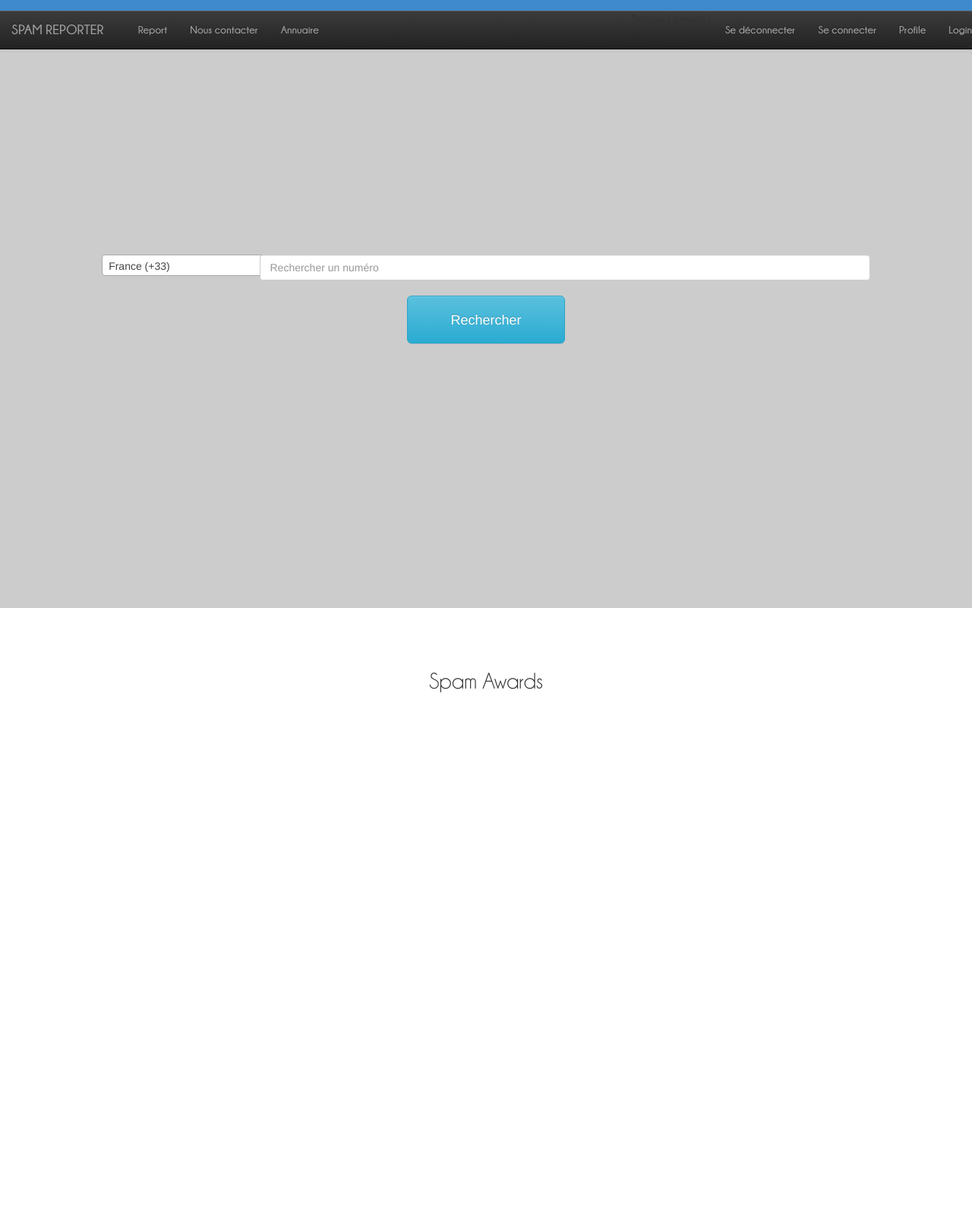
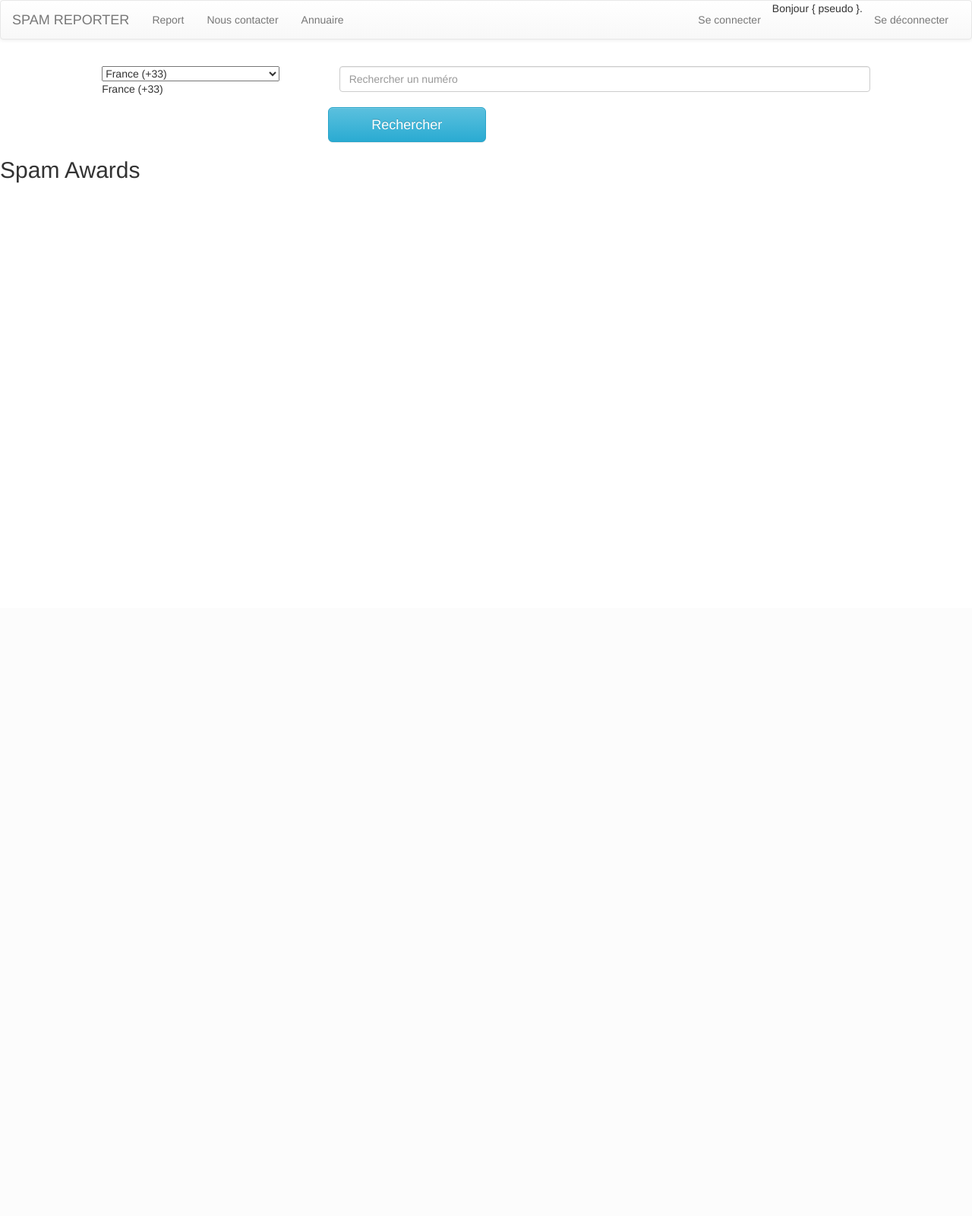
Before and after one commit to MUCHZER/SpamReporter, a PHP site: template view/index.twig in a window 1280 px wide. Shown: the whole page at 76% size. After the commit the page ends 241 px from the top, so only its background shows below. Run offline with PHP 8.4, Linux system fonts and the light colour scheme; the template is opened without the code that fills it, so the values that code supplies are empty; some libraries are stand-ins or nearby versions.

Commit message:
try to commit again back debug
Signed-off-by: Stéphane <stephane.d@codeur.online>

```diff
--- a/view/box.twig
+++ b/view/box.twig
@@ -1,5 +1,6 @@
 
 {% for item in results %}
+
 
 <div class="col-xs-12 col-sm-6 col-md-3">
 	<div class="panel panel-primary ">
@@ -13,7 +14,7 @@
 			</ul>
 
 			<h4>Nature: </h4>
-				<p class="panel-text">{{ item.resume }}</p>
+				<p>{{ item.resume }}</p>
 
 				<span class="text-right"><a href="report/{{ item.prim_key }}/fiche.html">En savoir plus</a></span>
 		</div>
--- a/view/css/style.css
+++ b/view/css/style.css
@@ -1,93 +1,11 @@
-
-@font-face {
-    font-family: 'champagne__limousinesBdIt';
-    src: url('../fonts/champagne__limousines_bold_italic-webfont.woff2') format('woff2'),
-         url('../fonts/champagne__limousines_bold_italic-webfont.woff') format('woff');
-    font-weight: normal;
-    font-style: normal;
+.centered{
+margin:auto 0;
 
 }
-
-@font-face {
-    font-family: 'champagne__limousinesbold';
-    src: url('../fonts/champagne__limousines_bold-webfont.woff2') format('woff2'),
-         url('../fonts/champagne__limousines_bold-webfont.woff') format('woff');
-    font-weight: normal;
-    font-style: normal;
-
-}
-
-@font-face {
-    font-family: 'champagne__limousinesitalic';
-    src: url('../fonts/champagne__limousines_italic-webfont.woff2') format('woff2'),
-         url('../fonts/champagne__limousines_italic-webfont.woff') format('woff');
-    font-weight: normal;
-    font-style: normal;
-
-}
-
-
-
-
-@font-face {
-    font-family: 'champagne__limousinesregular';
-    src: url('../fonts/champagne__limousines-webfont.woff2') format('woff2'),
-         url('../fonts/champagne__limousines-webfont.woff') format('woff');
-    font-weight: normal;
-    font-style: normal;
-
-}
-
-h2{
-font-family: 'champagne__limousinesregular';
-
-}
-
-
-.navbar{
-    border-top: 1em solid #3e8acc;
-    font-family: 'champagne__limousinesbold';
-}
-.section2 .container-fluid{
-    padding-left: 8%;
-    padding-right: 8%;
-
-}
-
 .list-inline{
     font-size: 0.8em;
 
 }
 .panel-body{
-    min-height:12em;
-    max-height:12em;
     padding: 1px 15px ;
-    overflow:visible;
 }
-.panel-text{
-    max-height: 4em;
-    min-height: 4em;
-    overflow: hidden;
-}
-.section1{
-    background-color: #cccccc;
-    min-height: 100vh;
-
-
-}
-.section1 button{
-height: 3.5em;
-
-}
-.section2{
-    min-height: 100vh;
-}
-.section2 h2 {
-padding:2em 0;
-}
-
-
-.centered{
-padding-top: 40vh;
-
-}
--- a/view/foot.twig
+++ b/view/foot.twig
@@ -1,5 +1,6 @@
 </body>
-<script src="https://ajax.googleapis.com/ajax/libs/jquery/3.1.0/jquery.min.js"></script>
+
+<script src="https://ajax.googleapis.com/ajax/libs/jquery/2.2.4/jquery.min.js"></script>
 <script src="view/js/search.js"></script>
 <script src="view/dist/js/select2.min.js"></script>
 <script src="https://maxcdn.bootstrapcdn.com/bootstrap/3.3.7/js/bootstrap.min.js" integrity="sha384-Tc5IQib027qvyjSMfHjOMaLkfuWVxZxUPnCJA7l2mCWNIpG9mGCD8wGNIcPD7Txa" crossorigin="anonymous"></script>
@@ -7,7 +8,6 @@
     $(document).ready(function()
     {
         $(".js-example-basic-single").select2();
-
     });
 </script>
 </html>
--- a/view/head.twig
+++ b/view/head.twig
@@ -6,9 +6,7 @@
     <title>SpamRepoter</title>
     <link rel="stylesheet" href="https://maxcdn.bootstrapcdn.com/bootstrap/3.3.7/css/bootstrap.min.css" integrity="sha384-BVYiiSIFeK1dGmJRAkycuHAHRg32OmUcww7on3RYdg4Va+PmSTsz/K68vbdEjh4u" crossorigin="anonymous">
     <link rel="stylesheet" href="https://maxcdn.bootstrapcdn.com/bootstrap/3.3.7/css/bootstrap-theme.min.css" integrity="sha384-rHyoN1iRsVXV4nD0JutlnGaslCJuC7uwjduW9SVrLvRYooPp2bWYgmgJQIXwl/Sp" crossorigin="anonymous">
-    <link rel="stylesheet" href="view/dist/css/select2.min.css">
     <link rel="stylesheet" href="view/css/style.css" type="text/css">
-
 </head>
 
 <body>
--- a/view/index.twig
+++ b/view/index.twig
@@ -1,20 +1,10 @@
 {% include 'head.twig' %}
 {% include 'navbar.twig' %}
-  <section class="section1">
-
+  <section>
       {%  include 'search.twig' %}
   </section>
-  <section class="section2 col-xs-12">
-   <div class="container">
-
-    <h2 class="text-center">Spam Awards</h2>
-    </div>
-
-    <div class="row container-fluid">
-
+  <section>
+    <h2>Spam Awards</h2>
       {% include 'box.twig' %}
-
-
-          </div>
   </section>
  {% include 'foot.twig' %}
--- a/view/indicatifs.html
+++ b/view/indicatifs.html
@@ -1,6 +1,5 @@
-
- <select class="js-example-basic-single" name="country" >
-          <option data-countryCode="FR" value="33">France (+33)</option>
+ <select class=" js-example-basic-single " name="country">
+          <option data-countryCode="FR" value="33" selected>France (+33)</option>
           <option data-countryCode="GB" value="44">UK (+44)</option>
           <option data-countryCode="US" value="1">USA (+1)</option>
       	<optgroup label="Other countries">
@@ -66,6 +65,7 @@
       		<option data-countryCode="FO" value="298">Faroe Islands (+298)</option>
       		<option data-countryCode="FJ" value="679">Fiji (+679)</option>
       		<option data-countryCode="FI" value="358">Finland (+358)</option>
+      		<!-- <option data-countryCode="FR" value="33">France (+33)</option> -->
       		<option data-countryCode="GF" value="594">French Guiana (+594)</option>
       		<option data-countryCode="PF" value="689">French Polynesia (+689)</option>
       		<option data-countryCode="GA" value="241">Gabon (+241)</option>
@@ -200,9 +200,11 @@
       		<option data-countryCode="TC" value="1649">Turks &amp; Caicos Islands (+1649)</option>
       		<option data-countryCode="TV" value="688">Tuvalu (+688)</option>
       		<option data-countryCode="UG" value="256">Uganda (+256)</option>
+      		<!-- <option data-countryCode="GB" value="44">UK (+44)</option> -->
       		<option data-countryCode="UA" value="380">Ukraine (+380)</option>
       		<option data-countryCode="AE" value="971">United Arab Emirates (+971)</option>
       		<option data-countryCode="UY" value="598">Uruguay (+598)</option>
+      		<!-- <option data-countryCode="US" value="1">USA (+1)</option> -->
       		<option data-countryCode="UZ" value="7">Uzbekistan (+7)</option>
       		<option data-countryCode="VU" value="678">Vanuatu (+678)</option>
       		<option data-countryCode="VA" value="379">Vatican City (+379)</option>
--- a/view/navbar.twig
+++ b/view/navbar.twig
@@ -1,11 +1,8 @@
 
-  <nav class="navbar navbar-default navbar-fixed-top navbar-inverse" >
+  <nav class="navbar navbar-default" >
     <div class="container-fluid">
        <div class="navbar-header">
-
           <a class="navbar-brand" href="/spamreportv2/">SPAM REPORTER</a>
-
-          <a class="navbar-brand" href="http://olivierl.student.codeur.online/spamReporter/">
           <a class="navbar-toggle" data-toggle="collapse" data-target=".navbar-collapse">
             <span class="icon-bar"></span>
             <span class="icon-bar"></span>
@@ -23,9 +20,6 @@
         <ul class="nav navbar-nav navbar-right">
           <li>Bonjour { pseudo }.</li>
           <li><a href="#">Se déconnecter</a></li>
-        <ul class="nav navbar-nav navbar-right">
-          <li><a href="#">Profile</a></li>
-          <li><a href="#">Login</a></li>
         </ul>
   <!-- else -->
         <ul class="nav navbar-nav navbar-right">
--- a/view/search.twig
+++ b/view/search.twig
@@ -2,12 +2,12 @@
 <div class="container-fluid centered">
 <form action="search/" method="post" >
    <div class="form-group">
-     <div class="col-xs-12 col-md-2 col-md-offset-1" >
+     <div class="col-md-2 col-md-offset-1" >
          {% include 'indicatifs.html' %}
 
        </div>
 
-        <div class="col-xs-12 col-md-8">
+        <div class="col-md-7 col-md-offset-1 ">
 
             <input type="text" class="form-control" name="search" id="search" placeholder="Rechercher un numéro">
         <br>
@@ -16,6 +16,6 @@
 
 
    </div>
-   <button type="submit" class="btn btn-info btn-lg col-xs-12 col-sm-4 col-sm-offset-4 col-md-2 col-md-offset-5">Rechercher</button>
+   <button type="submit" class="btn btn-info btn-lg col-md-2 col-md-offset-4">Rechercher</button>
 </form>
 </div>
```
Also changed, not shown: index.php (+0 -9 lines), model/DataReport.class.php (+2 -8 lines), view/reportForm.twig (+6 -7 lines).
